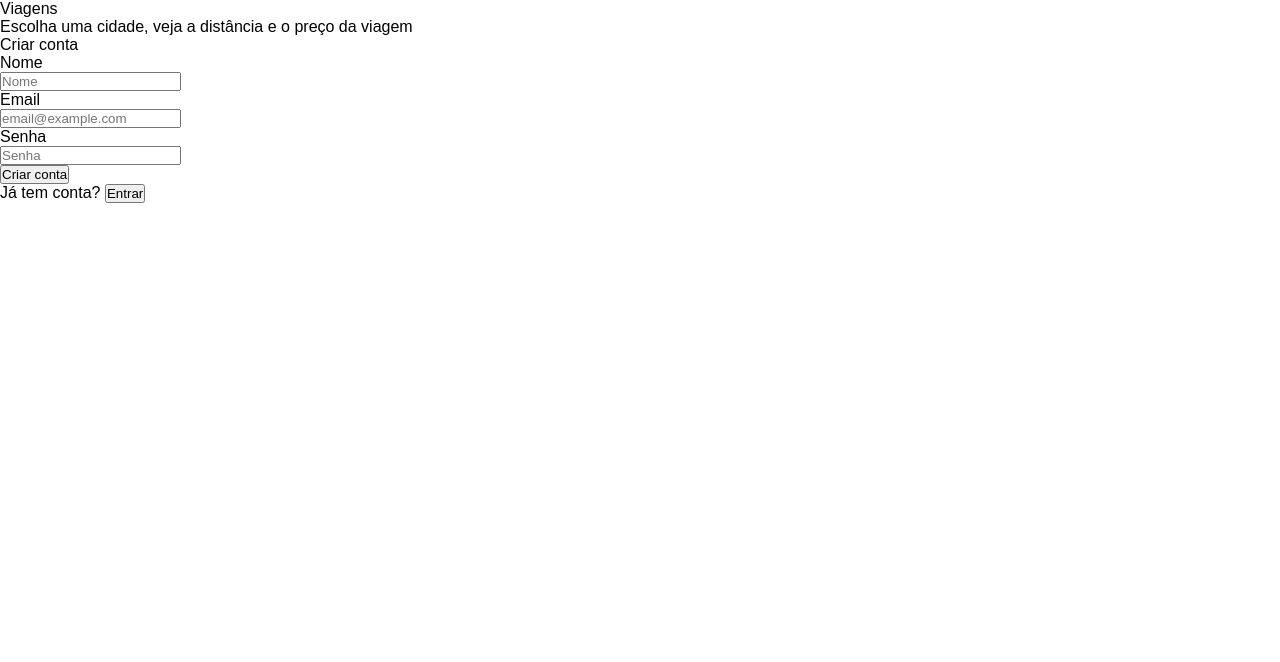
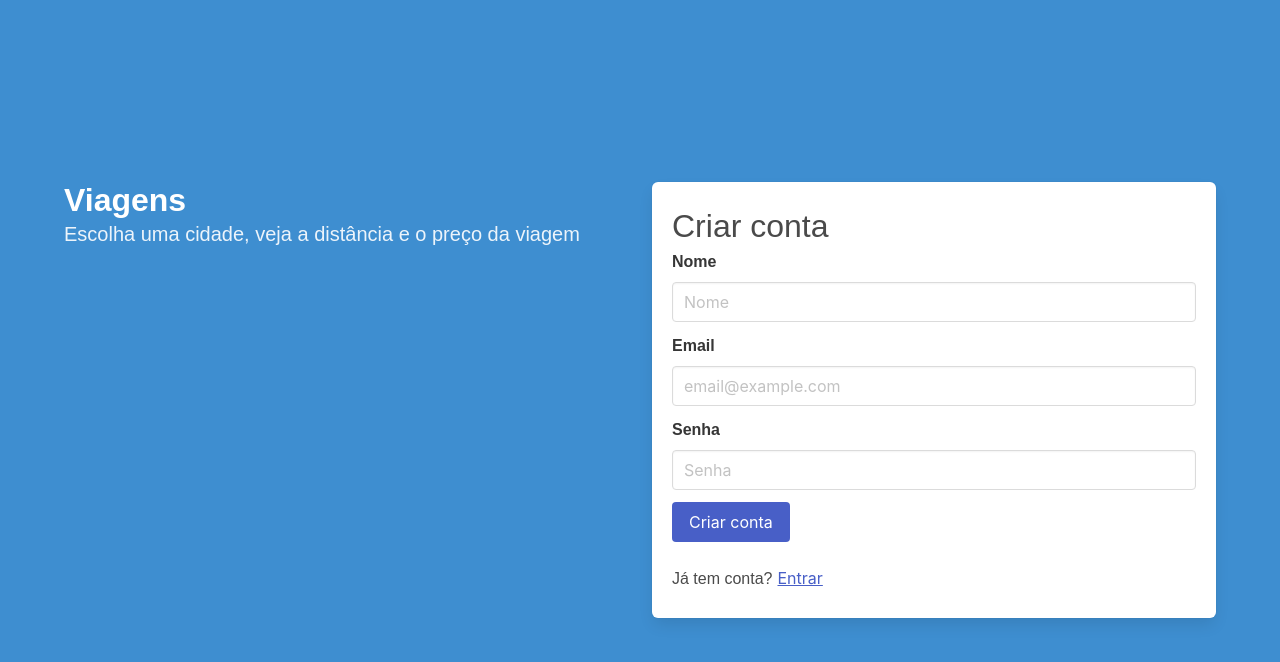
Before and after one commit to jeffersondenilson/viagens, a React (Create React App) app in the folder client/: page / in a window 1280 px wide. Shown: the top 662 px of the page. Built offline with nearby package versions, Linux system fonts and the light colour scheme.

Commit message:
correções no formulário e autenticação

```diff
--- a/client/src/App.js
+++ b/client/src/App.js
@@ -1,7 +1,8 @@
-import { BrowserRouter, Route, Switch } from "react-router-dom";
+import { BrowserRouter, Route, Switch, Redirect } from "react-router-dom";
 import { ToastContainer } from "react-toastify";
 
 import Home from "./pages/Home";
+import Cities from "./pages/Cities";
 import { AuthContextProvider } from "./contexts/AuthContext";
 import PrivateRoute from "./components/PrivateRoute";
 
@@ -14,6 +15,12 @@ function App() {
         <Switch>
           <Route exact path="/">
             <Home />
+          </Route>
+          <PrivateRoute exact path="/cidades">
+            <Cities />
+          </PrivateRoute>
+          <Route path="*">
+            <Redirect to="/" />
           </Route>
         </Switch>
 
--- a/client/src/contexts/AuthContext.js
+++ b/client/src/contexts/AuthContext.js
@@ -39,7 +39,7 @@ export function AuthContextProvider(props) {
       const { from } = location.state || { from: { pathname: "/cidades" } };
       history.replace(from);
     } catch (err) {
-      toast.error(response.data.error || "Erro ao fazer login");
+      toast.error(err.response.data.error || "Erro ao fazer login");
     }
   };
 
@@ -49,12 +49,13 @@ export function AuthContextProvider(props) {
       login({ email, password });
     } catch (err) {
       // erros de formulário ao criar conta (TEMPORÁRIO)
-      if (response.data.errors) {
-        response.data.errors.each((e) => {
+      const res = err.response;
+      if (res.data.errors) {
+        res.data.errors.forEach((e) => {
           toast.error(e.message);
         });
       } else {
-        toast.error(response.data.error || "Erro ao criar conta");
+        toast.error(res.data.error || "Erro ao criar conta");
       }
     }
   };
--- a/client/src/index.js
+++ b/client/src/index.js
@@ -1,5 +1,6 @@
 import React from "react";
 import ReactDOM from "react-dom";
+import "bulma/css/bulma.min.css";
 import "./index.css";
 import App from "./App";
 
--- /dev/null
+++ b/client/src/pages/Cities/index.js
@@ -0,0 +1,3 @@
+export default function Cities() {
+  return <h1>Cidades</h1>;
+}
--- a/client/src/pages/Home/SignForm.js
+++ b/client/src/pages/Home/SignForm.js
@@ -22,7 +22,7 @@ export default function SignForm() {
   const signMessage = isSignup ? "Criar conta" : "Entrar";
 
   return (
-    <div>
+    <div className="box">
       <div className="is-size-3">{signMessage}</div>
 
       <form onSubmit={handleSubmit}>
@@ -86,27 +86,15 @@ export default function SignForm() {
         </div>
       </form>
 
-      {isSignup ? (
-        <div>
-          Já tem conta?{" "}
-          <button
-            className="button is-ghost is-underlined m-0 p-0 ml-3"
-            onClick={() => setIsSignup(!isSignup)}
-          >
-            Entrar
-          </button>
-        </div>
-      ) : (
-        <div>
-          Ainda não tem conta?{" "}
-          <button
-            className="button is-ghost is-underlined m-0 p-0 ml-3"
-            onClick={() => setIsSignup(!isSignup)}
-          >
-            Criar conta
-          </button>
-        </div>
-      )}
+      <div className="mt-4 is-flex is-align-items-baseline">
+        <div>{isSignup ? "Já tem conta?" : "Ainda não tem conta?"}</div>
+        <button
+          className="button is-ghost is-underlined pl-1"
+          onClick={() => setIsSignup(!isSignup)}
+        >
+          {isSignup ? "Entrar" : "Criar conta"}
+        </button>
+      </div>
     </div>
   );
 }
--- a/client/src/pages/Home/index.js
+++ b/client/src/pages/Home/index.js
@@ -12,17 +12,25 @@ export default function Home() {
     if (user) {
       history.push("/cidades");
     }
-  }, [history]);
+  }, [history, user]);
 
   return (
     <div>
-      <section className="hero is-fullheight">
+      <section className="hero is-info is-fullheight">
         <div className="hero-body">
-          <p className="title">Viagens</p>
-          <p className="subtitle">
-            Escolha uma cidade, veja a distância e o preço da viagem
-          </p>
-          <SignForm />
+          <div className="container">
+            <div className="columns">
+              <div className="column">
+                <p className="title">Viagens</p>
+                <p className="subtitle">
+                  Escolha uma cidade, veja a distância e o preço da viagem
+                </p>
+              </div>
+              <div className="column">
+                <SignForm />
+              </div>
+            </div>
+          </div>
         </div>
       </section>
     </div>
```
